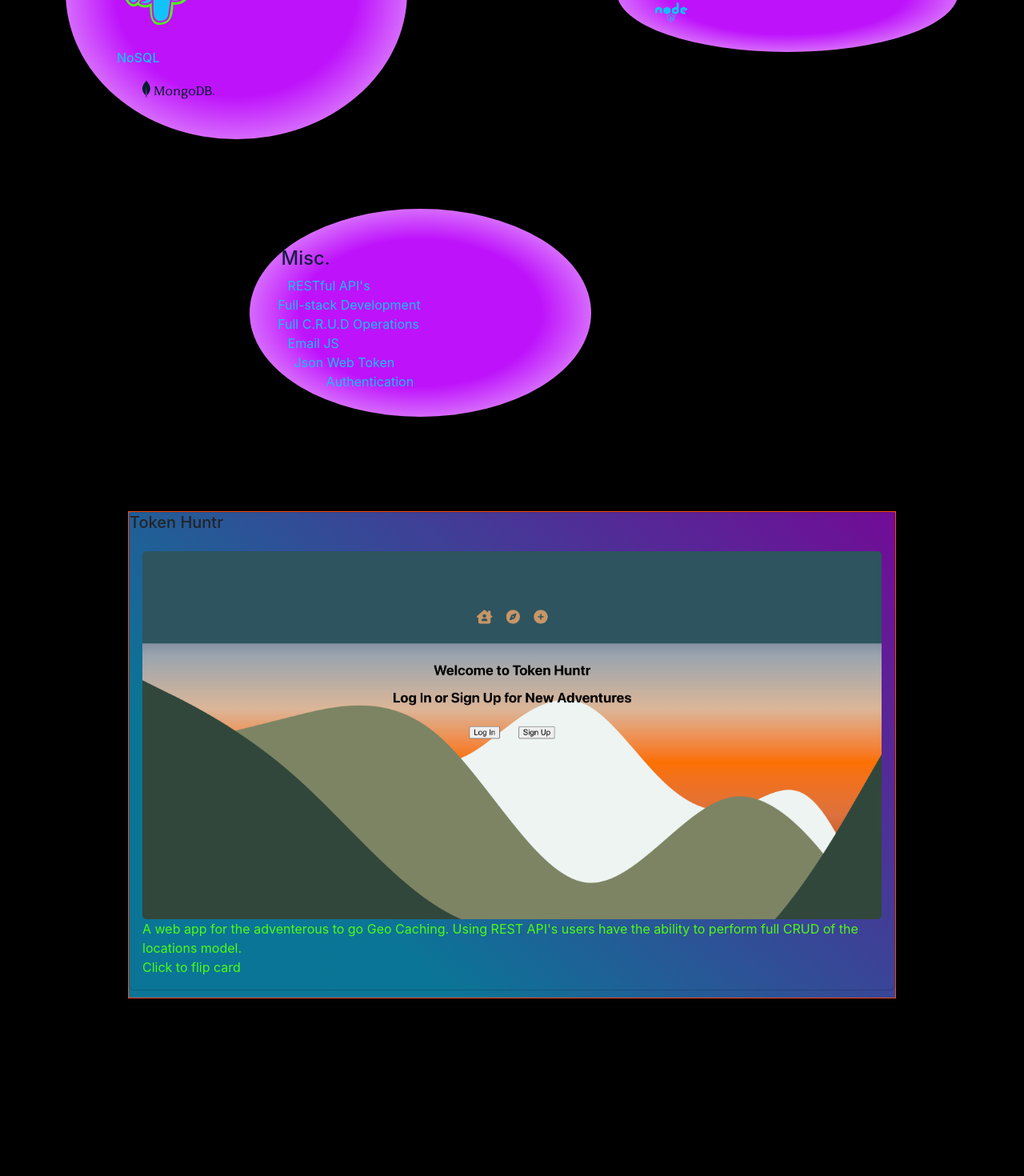
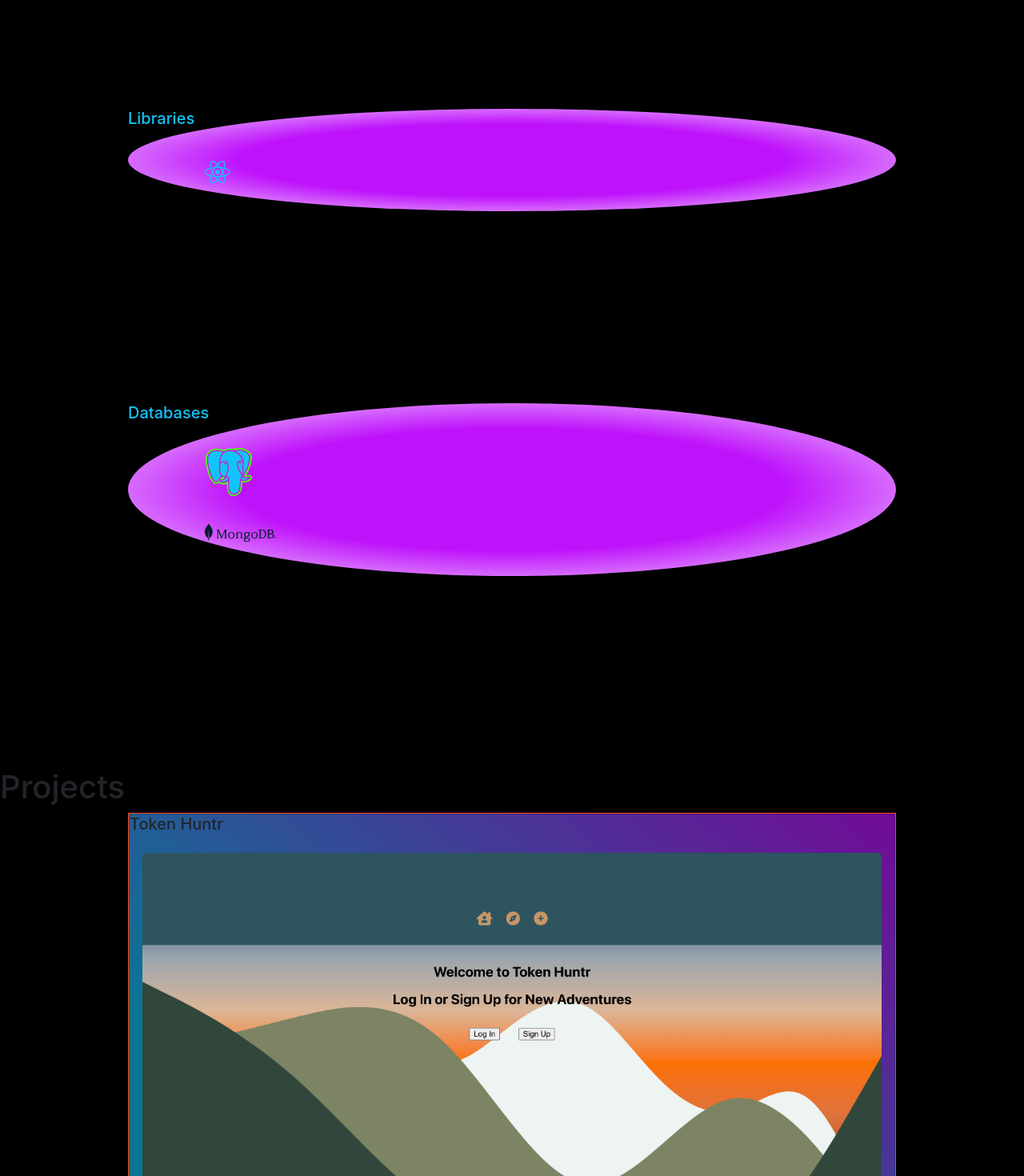
Before and after one commit to Job85/portfolio-site, a React (Create React App) app: page / in a window 1280 px wide. Shown: the part 1900-3370 px from the top of the page at 80% size. Built offline with nearby package versions, Linux system fonts and the light colour scheme; no server answers.

Commit message:
created conditional rendering for skillsCard and projectCard

```diff
--- a/src/bootstrap/scss/components/_card.scss
+++ b/src/bootstrap/scss/components/_card.scss
@@ -1,9 +1,21 @@
-.flip-card {
+.my-card {
     position: relative;
     background-color: transparent;
     width: 75%;
     margin-bottom: 15rem;
     perspective: 1000px;
+    // background: linear-gradient(222deg,
+    //         rgb(190, 18, 251, .6) 0%,
+    //         rgb(18, 195, 251, .6) 75%);
+    // border: solid #FB4A12 1px;
+}
+
+.flip-card {
+    // position: relative;
+    // background-color: transparent;
+    // width: 75%;
+    // margin-bottom: 15rem;
+    // perspective: 1000px;
     background: linear-gradient(222deg,
             rgb(190, 18, 251, .6) 0%,
             rgb(18, 195, 251, .6) 75%);
@@ -69,3 +81,24 @@
     color: #4ffb12;
     width: 50%
 }
+
+.skills-card {
+    border: transparent;
+    border-radius: 50%;
+    color: rgba(18, 195, 251, 1);
+    background-image: radial-gradient(rgba(190, 18, 251) 0%,
+            rgba(190, 18, 251) 50%,
+            rgba(190, 18, 251, .1) 100%);
+}
+
+.skills-grp {
+    padding-left: 4rem;
+    width: 80%;
+    border-radius: 90%;
+}
+
+.skills-li {
+    border: transparent;
+    background: transparent;
+    color: rgba(18, 195, 251, 1);
+}
--- a/src/components/Card/Card.jsx
+++ b/src/components/Card/Card.jsx
@@ -1,9 +1,10 @@
 import React, { useRef, useEffect, useState } from "react";
 import cn from "classnames";
 import Card from "react-bootstrap/Card";
-import { ListGroup, ListGroupItem } from "react-bootstrap";
+import { ListGroup } from "react-bootstrap";
+import { FontAwesomeIcon } from "@fortawesome/react-fontawesome";
 
-const PCard = ({ card }) => {
+const PCard = ({ card, type }) => {
 
     const [flip, setFlip] = useState(false);
     const frontRef = useRef(null);
@@ -44,8 +45,6 @@ const PCard = ({ card }) => {
         const handleResize = () => {
             const frontHeight = frontRef.current.offsetHeight;
             const backHeight = backRef.current.offsetHeight;
-            console.log("Front Height:", frontHeight);
-            console.log("Back Height:", backHeight);
             setContentHeight(Math.max(frontHeight, backHeight));
         };
 
@@ -58,6 +57,65 @@ const PCard = ({ card }) => {
 
     return (
         <div
+            className="my-card"
+        >
+            <div>
+                {type === "skills" ? (
+                    <>
+                        <div
+                            ref={cardRef}
+                        >
+                            <div className="flip-card-front">
+                                <Card
+                                    ref={frontRef}
+                                    className="skills-card"
+                                >
+                                    <Card.Title>
+                                        {card.title}
+                                    </Card.Title>
+                                    <Card.Body>
+                                        <ListGroup className="skills-grp">
+                                            <>
+                                                {card.icons.map((icon, index) => (
+                                                    <ListGroup.Item
+                                                        key={index}
+                                                        className="skills-li small-icon"
+                                                    >
+                                                        <FontAwesomeIcon icon={icon} />
+                                                    </ListGroup.Item>
+                                                ))}
+                                            </>
+                                            <>
+                                                {card.svgs.map((SvgComponent, index) => (
+                                                    <ListGroup.Item
+                                                        key={index}
+                                                        className="skills-li"
+                                                    >
+                                                        <SvgComponent width="90" height="60" />
+                                                    </ListGroup.Item>
+                                                ))}
+                                            </>
+                                        </ListGroup>
+                                    </Card.Body>
+                                </Card>
+                            </div>
+                            <div className="flip-card-back">
+                                <Card
+                                    ref={backRef}
+                                >
+                                    <Card.Title>
+                                        {card.title}
+                                    </Card.Title>
+                                    <Card.Body>
+
+                                    </Card.Body>
+                                </Card>
+                            </div>
+                        </div>
+                    </>
+                ) : (
+                    <>
+                        <div
                             ref={cardRef}
                             className={cn("flip-card", {
                                 "focus-trigger": card.variant === 'focus',
@@ -68,6 +126,7 @@ const PCard = ({ card }) => {
                             onBlur={handleBlur}
                         >
                             <div className="flip-card-inner">
+                                <div className="flip-card-front">
                                     <div className="flip-card-front">
                                         <Card
                                             ref={frontRef}
@@ -84,8 +143,8 @@ const PCard = ({ card }) => {
                                             </Card.Body>
                                         </Card>
                                     </div>
-                <div
-                    className="flip-card-back">
+                                </div>
+                                <div className="flip-card-back">
                                     <Card
                                         ref={backRef}
                                         className="back-card custom-card"
@@ -150,7 +209,11 @@ const PCard = ({ card }) => {
                                 </div>
                             </div>
                         </div>
-    )
+                    </>
+                )}
+            </div>
+        </div>
+    );
 }
 
 export default PCard
--- a/src/components/Card/cards.jsx
+++ b/src/components/Card/cards.jsx
@@ -1,9 +1,10 @@
 import token from "../../assets/Token_Huntr.png";
 import inventory from "../../assets/Restaurant-Inventory-App.png";
 import qc from "../../assets/QCDetailing.png";
-import { Card, ListGroupItem } from "react-bootstrap";
-import { ListGroup } from "react-bootstrap";
-// styled from _card.scss
+import { faHtml5, faCss3Alt, faSquareJs, faSass, faBootstrap, faVuejs, faReact, faNode, faPython } from "@fortawesome/free-brands-svg-icons";
+import { ReactComponent as MongoDBSlateBlue } from '../../assets/MongoDB_SlateBlue.svg';
+import { ReactComponent as PostgreSQL } from '../../assets/postgresql.svg';
+import { ReactComponent as Sequelize } from '../../assets/sequelize.svg';
 
 const text1 = "A web app for the adventerous to go Geo Caching. Using REST API's users have the ability to perform full CRUD of the locations model. \n Click to flip card"
 const text2 = "A web app for the hospitality industry designed to streamline the inventory process. Using REST API's users have the ability to perform full CRUD of the items model. \n Click to flip card"
@@ -28,7 +29,7 @@ let newText3 = text3.split('\n').map(i => {
     </div>
 })
 
-const cards = [
+export const projectCards = [
     {
         id: "1",
         variant: "click",
@@ -79,4 +80,31 @@ const cards = [
     },
 ];
 
-export default cards
+
+
+export const skillsCard = [
+    {
+        id: "1",
+        title: "Languages",
+        icons: [faHtml5, faCss3Alt, faSquareJs, faPython],
+        svgs: [],
+    },
+    {
+        id: "2",
+        title: "Frameworks",
+        icons: [faSass, faBootstrap, faVuejs],
+        svgs: [Sequelize]
+    },
+    {
+        id: "3",
+        title: "Libraries",
+        icons: [faReact],
+        svgs: [],
+    },
+    {
+        id: "4",
+        title: "Databases",
+        icons: [],
+        svgs: [PostgreSQL, MongoDBSlateBlue],
+    },
+]
--- a/src/pages/projects.js
+++ b/src/pages/projects.js
@@ -1,14 +1,15 @@
 import React from "react";
 import PCard from "../components/Card/Card";
-import cards from "../components/Card/cards";
+import { projectCards } from "../components/Card/cards";
 
 const Projects = () => {
 
     return (
         <section id="projects">
+            <h1>Projects</h1>
             <div className="card-wrapper">
-                {cards.map((card) =>
-                    <PCard key={card.id} card={card} />
+                {projectCards.map((card) =>
+                    <PCard key={card.id} card={card} type="projects" />
                 )}
             </div>
         </section>
--- a/src/pages/skills.js
+++ b/src/pages/skills.js
@@ -1,16 +1,31 @@
-import { FontAwesomeIcon } from "@fortawesome/react-fontawesome";
-import { faHtml5, faCss3Alt, faSquareJs, faSass, faBootstrap, faVuejs, faReact, faNode, faPython } from "@fortawesome/free-brands-svg-icons";
+import React from "react";
+import PCard from "../components/Card/Card";
 import { ReactComponent as MongoDBSlateBlue } from '../assets/MongoDB_SlateBlue.svg';
 import { ReactComponent as PostgreSQL } from '../assets/postgresql.svg';
 import { ReactComponent as Sequelize } from '../assets/sequelize.svg';
-import React from "react";
+import { skillsCard } from "../components/Card/cards";
 
 const Skills = () => {
 
     return (
         <section id="skills">
-            <h1 >Skills</h1>
-            <div className="container skills-container">
+            <h1>Skills</h1>
+            <div className="card-wrapper">
+                {skillsCard.map((card) =>
+                    <PCard
+                        key={card.id}
+                        card={card}
+                        type="skills"
+                    />
+                )}
+            </div>
+        </section>
+    );
+};
+
+export default Skills
+
+/* <div className="container skills-container">
 <div className="card skills-card mt-md-0 ml-md-0">
     <div className="card-body lang">
         <h3 className="card-title ps-4">
@@ -155,9 +170,4 @@ const Skills = () => {
         </ul>
     </div>
 </div>
-            </div>
-        </section>
-    )
-}
-
-export default Skills
+</div> */
```
Lines whose indentation alone changed are shown as unchanged.
